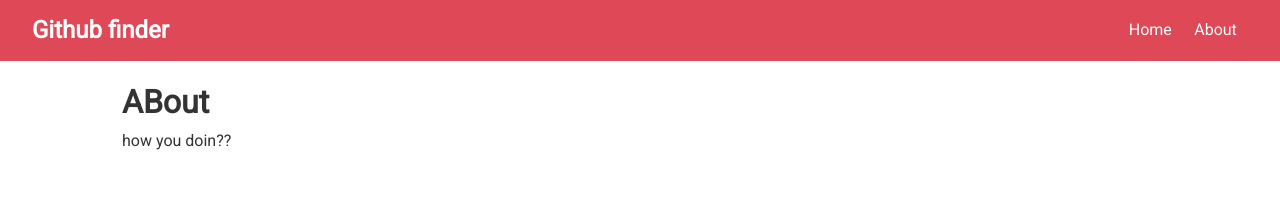
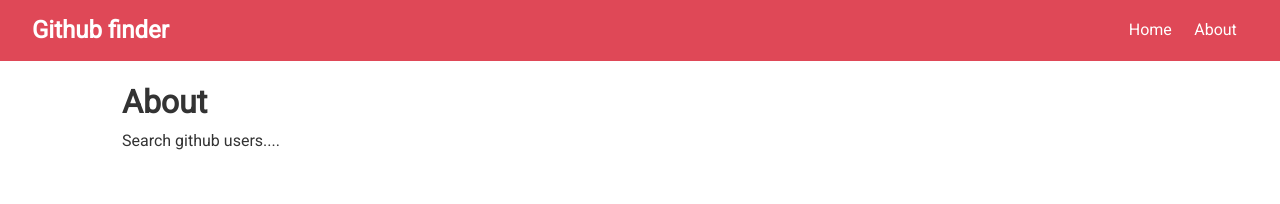
Before and after one commit to sanmeet06/github-finder, a React (Create React App) app: page /about in a window 1280 px wide. Shown: the top 204 px of the page. Built offline with nearby package versions, Linux system fonts and the light colour scheme; the HTML template or start-up script is replaced by a standard one.

Commit message:
first push

```diff
--- a/src/components/pages/About.js
+++ b/src/components/pages/About.js
@@ -3,8 +3,8 @@ import React from 'react'
  const About = () => {
     return (
         <div>
-            <h1>ABout</h1>
-            <p>how you doin??</p>
+            <h1>About</h1>
+            <p>Search github users....</p>
         </div>
     )
 }
```
